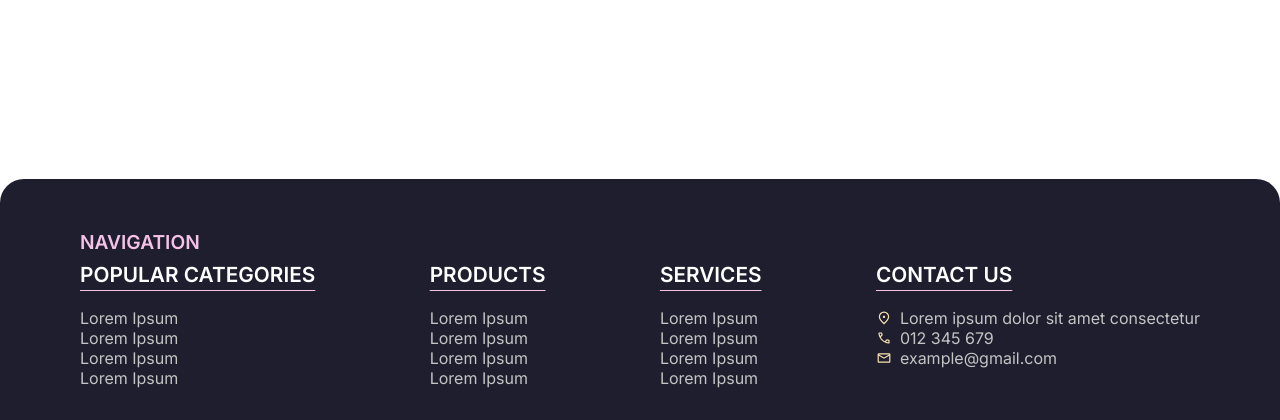
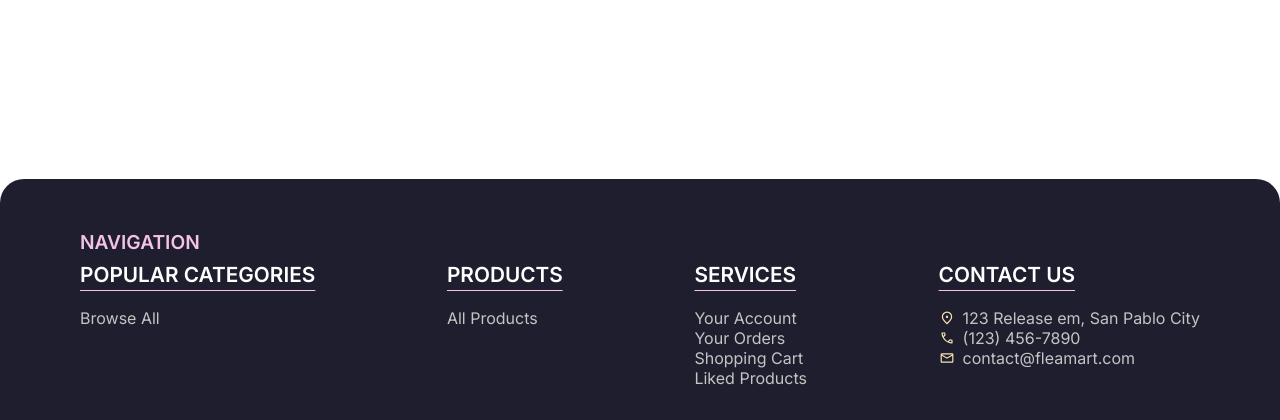
Before and after one commit to yakiitory/e-commerce-system, a Python web app: template templates/cart.html in a window 1280 px wide. Shown: the part 380-800 px from the top of the page. Run offline with Jinja, Linux system fonts and the light colour scheme; the template is opened without the code that fills it, so the values that code supplies are empty.

Commit message:
Implement footer links

```diff
--- a/templates/base.html
+++ b/templates/base.html
@@ -73,38 +73,40 @@
             <div class="footer-content">
                 <div class="footer-column">
                     <p class="footer-column-title">POPULAR CATEGORIES</p>
-                <a href="">Lorem Ipsum</a>
-                <a href="">Lorem Ipsum</a>
-                <a href="">Lorem Ipsum</a>
-                <a href="">Lorem Ipsum</a>
+                    {% for category in footer_categories %}
+                        <a href="{{ url_for('products_page', category=category.id) }}">{{ category.name }}</a>
+                    {% else %}
+                        <a href="{{ url_for('products_page') }}">Browse All</a>
+                    {% endfor %}
                 </div>
                 <div class="footer-column">
                     <p class="footer-column-title">PRODUCTS</p>
-                <a href="">Lorem Ipsum</a>
-                <a href="">Lorem Ipsum</a>
-                <a href="">Lorem Ipsum</a>
-                <a href="">Lorem Ipsum</a>
+                    {% for product in footer_products %}
+                        <a href="{{ url_for('product_page', product_id=product.id) }}">{{ product.name }}</a>
+                    {% else %}
+                        <a href="{{ url_for('products_page') }}">All Products</a>
+                    {% endfor %}
                 </div>
                 <div class="footer-column">
                     <p class="footer-column-title">SERVICES</p>
-                <a href="">Lorem Ipsum</a>
-                <a href="">Lorem Ipsum</a>
-                <a href="">Lorem Ipsum</a>
-                <a href="">Lorem Ipsum</a>
+                    <a href="{{ url_for('account-details-page') }}">Your Account</a>
+                    <a href="{{ url_for('orders_page') }}">Your Orders</a>
+                    <a href="{{ url_for('cart_page') }}">Shopping Cart</a>
+                    <a href="{{ url_for('liked-products') }}">Liked Products</a>
                 </div>
                 <div class="footer-column">
                     <p class="footer-column-title">CONTACT US</p>
                     <div class="footer-contact-item">
                         {% include "svg/location.svg" %}
-                    <a href="">Lorem ipsum dolor sit amet consectetur</a>
+                        <a href="">123 Release em, San Pablo City</a>
                     </div>
                     <div class="footer-contact-item">
                         {% include "svg/call.svg" %}
-                    <a href="">012 345 679</a>
+                        <a href="">(123) 456-7890</a>
                     </div>
                     <div class="footer-contact-item">
                         {% include "svg/mail.svg" %}
-                    <a href="">example@gmail.com</a>
+                        <a href="">contact@fleamart.com</a>
                     </div>
                 </div>
             </div>
```
Also changed, not shown: src/app.py (+20 -0 lines).
